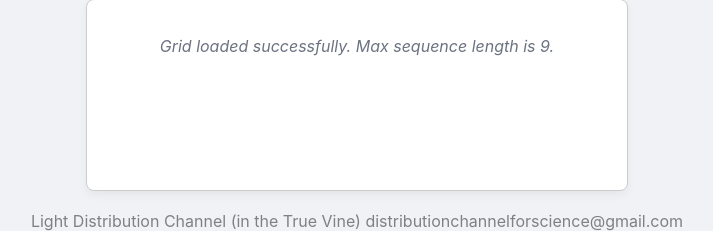
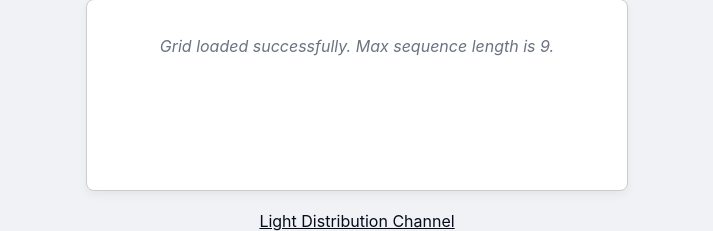
Before and after one commit to softdev45/ancient-text-meditations, a Flask app: page /alphabet in a window 1280 px wide. Shown: the part 979-1210 px from the top of the page, without its empty margins (283-996 px from the left). Run offline with Flask 3, Linux system fonts and the light colour scheme; parts of the project's set-up code (start-up, migrations or seed data) failed here and were passed over; some web fonts are replaced.

Commit message:
add links to ldcfs page

```diff
--- a/ancient_texts/static/browshare.css
+++ b/ancient_texts/static/browshare.css
@@ -17,7 +17,7 @@
       background-color: var(--bg-col);
       border: 1px;
       text-align: center;
-      padding: 5px;
+      padding: 2px 5px;
     }
 
     a:hover {
@@ -27,6 +27,7 @@
     /* spacing links in header */
     header a {
       margin: 0 5px;
+      display:inline-block;
 
     }
 
--- a/ancient_texts/static/browshare.js
+++ b/ancient_texts/static/browshare.js
@@ -353,5 +353,5 @@ async function goToRef(path) {
 
 // console.log(location.href)
 firstHref = location.href
-// sendCommand('Jesus')
+sendCommand('Jealous')
 goToRef(firstHref)
--- a/ancient_texts/templates/browshare.html
+++ b/ancient_texts/templates/browshare.html
@@ -18,8 +18,10 @@
     <!-- Jesus Christ -->
     <!-- "I am the Truth, the Way, and the Life" -->
     <button onclick="rotateCustomFonts()">Change Font</button>
-    <button onclick="toggleSearch()">Search...</button>
-    <a href="/alphabet" style="color: #242424; margin-left:20%">Ancient Scriptures</a>
+    <button onclick="toggleSearch()" style="margin-right: 10%;">Search...</button>
+    <a href="/alphabet" style="color: #242424; margin-left:0%">Tablets</a>
+    <a href="http://ldcfs.github.io" style="color: #242424; margin-left:0%">by LDC</a>
+
   </header>
   <nav>
 
--- a/ancient_texts/templates/index.html
+++ b/ancient_texts/templates/index.html
@@ -505,8 +505,8 @@
         </div>
     </div> <!-- End main-content-container -->
     <div class="footer">
-        Light Distribution Channel (in the True Vine)
-        distributionchannelforscience@gmail.com
+        <a href="http://ldcfs.github.io">Light Distribution Channel</a>
+
     </div>
 
     <script>
```
